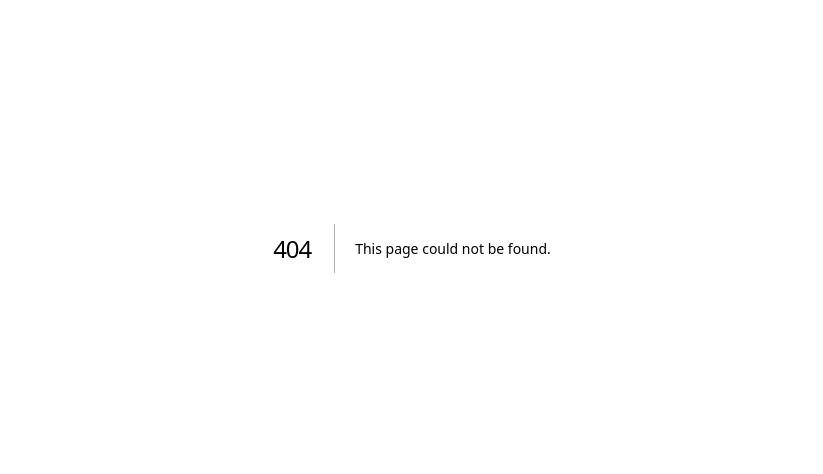
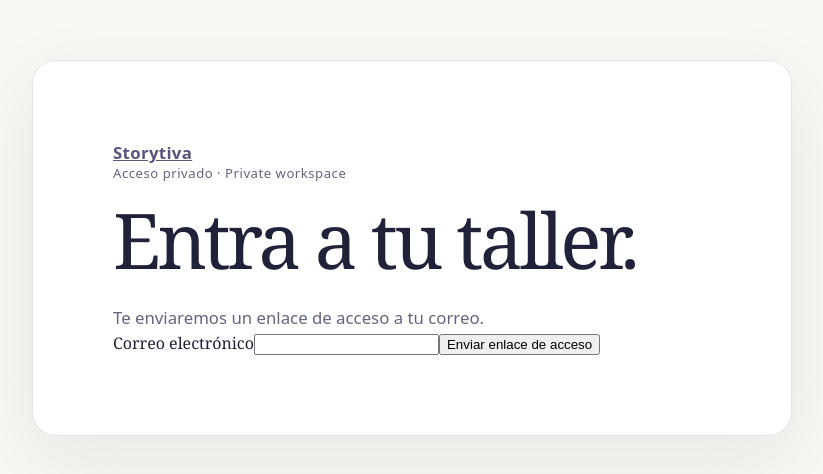
Before and after one commit to storytiva/storytiva, a Next.js app: page /login in a window 1280 px wide. Before the commit this address had no page. Shown: the part 152-626 px from the top of the page, without its empty margins (228-1051 px from the left). Built offline with nearby package versions, Linux system fonts and the light colour scheme.

Commit message:
feat: add private sign-in screen

```diff
--- /dev/null
+++ b/app/login/page.tsx
@@ -0,0 +1,31 @@
+import { requestMagicLink } from "./actions";
+
+export default async function LoginPage({
+  searchParams,
+}: {
+  searchParams: Promise<{ sent?: string; error?: string }>;
+}) {
+  const params = await searchParams;
+
+  return (
+    <main className="page-shell">
+      <section className="welcome-card auth-card">
+        <a className="wordmark" href="/">Storytiva</a>
+        <p className="eyebrow">Acceso privado · Private workspace</p>
+        <h1>Entra a tu taller.</h1>
+        <p className="intro">Te enviaremos un enlace de acceso a tu correo.</p>
+        <form action={requestMagicLink} className="stack-form">
+          <label htmlFor="email">Correo electrónico</label>
+          <input id="email" name="email" type="email" autoComplete="email" required />
+          <button type="submit">Enviar enlace de acceso</button>
+        </form>
+        {params.sent && <p className="notice" role="status">Revisa tu correo para continuar.</p>}
+        {params.error && (
+          <p className="notice error" role="alert">
+            No pudimos enviar el enlace. Revisa el correo e inténtalo de nuevo.
+          </p>
+        )}
+      </section>
+    </main>
+  );
+}
```
